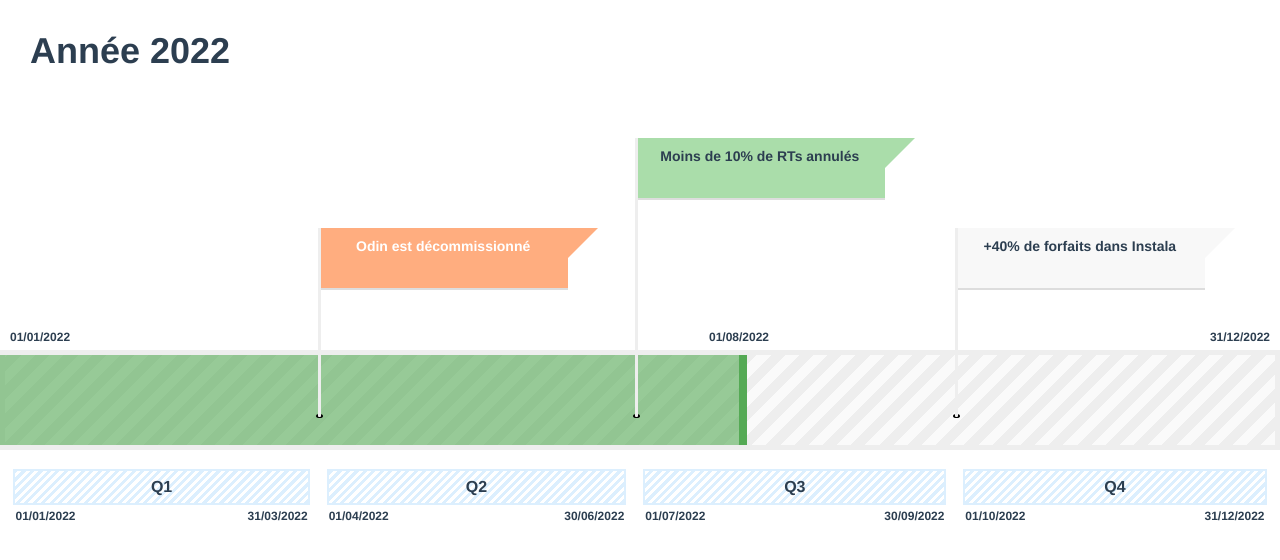
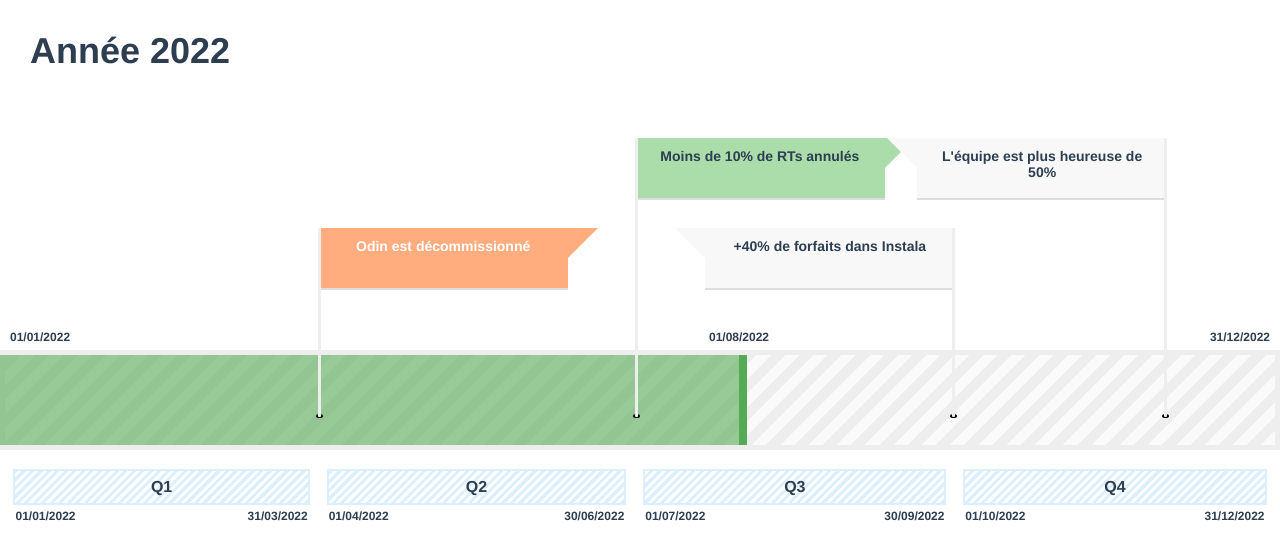
Before and after one commit to mghignet/progression-dashboard, a Vue app: page / in a window 1280 px wide. Shown: the top 560 px of the page. Built offline with nearby package versions, Linux system fonts and the light colour scheme.

Commit message:
feat: reverse the flag if we're on the second part of the timeline

```diff
--- a/src/components/Milestone.vue
+++ b/src/components/Milestone.vue
@@ -1,8 +1,12 @@
 <template>
-  <div class="milestone-container">
+  <div
+    class="milestone-container"
+    :class="{ reverse: reverse }"
+    :style="{ '--width': width }"
+  >
     <div
       class="milestone-flag"
-      :class="{ done: isDone(), warning: isInWarning() }"
+      :class="{ done: isDone(), warning: isInWarning(), reverse }"
     >
       <div class="milestone-text">{{ text }}</div>
     </div>
@@ -18,6 +22,9 @@ export default defineComponent({
   props: {
     text: String,
     state: String as PropType<MilestoneState>,
+    // Hacky but it's the only way I found to be able to position the reversed flags correctly
+    width: { type: String, required: true },
+    reverse: Boolean,
   },
   methods: {
     isDone() {
@@ -33,7 +40,9 @@ export default defineComponent({
 <!-- Add "scoped" attribute to limit CSS to this component only -->
 <style scoped lang="scss">
 .milestone-container {
+  width: var(--width, 250px);
   position: relative;
+
   &::before {
     // pole
     content: "";
@@ -47,6 +56,7 @@ export default defineComponent({
     border-bottom-left-radius: 1px;
     border-bottom-right-radius: 1px;
   }
+
   &::after {
     // hole
     content: "";
@@ -59,15 +69,26 @@ export default defineComponent({
     background: black;
     border-radius: 7px / 4px;
   }
+
+  &.reverse {
+    &::before {
+      left: initial;
+      right: 0;
+    }
+
+    &::after {
+      left: initial;
+      right: -2px;
+    }
+  }
 }
 
 $milestone-height: 60px;
-$milestone-width: 250px;
 $flag-default-color: #f8f8f8;
 .milestone-flag {
   position: relative;
   height: $milestone-height;
-  width: $milestone-width;
+  width: 100%;
   background: $flag-default-color;
   font-size: 14px;
   font-weight: bold;
@@ -86,6 +107,16 @@ $flag-default-color: #f8f8f8;
     border-style: solid;
     border-color: $flag-default-color transparent transparent
       $flag-default-color;
+  }
+
+  &.reverse {
+    :after {
+      border-width: $milestone-height/2 0px $milestone-height/2
+        $milestone-height/2;
+      border-color: $flag-default-color $flag-default-color transparent
+        transparent;
+      left: -$milestone-height/2;
+    }
   }
 
   &.done {
--- a/src/components/Timeline.vue
+++ b/src/components/Timeline.vue
@@ -5,11 +5,20 @@
       <div class="end-date">{{ formatDate(timeline.endDate) }}</div>
       <Milestone
         v-for="milestone in timeline.milestones"
+        :ref="`milestone${milestone.id}`"
         :key="milestone.id"
         :text="milestone.text"
         :state="milestone.state"
         class="timeline-milestone"
-        :style="{ left: getLeftPositionFromDate(milestone.date) }"
+        :style="{
+          left: reverse(milestone)
+            ? `calc(${getLeftPositionFromDate(
+                milestone.date
+              )} - ${milestoneFlagWidth})`
+            : getLeftPositionFromDate(milestone.date),
+        }"
+        :width="milestoneFlagWidth"
+        :reverse="reverse(milestone)"
       />
       <Period
         v-for="period in timeline.periods"
@@ -54,6 +63,7 @@ export default defineComponent({
     return {
       milestones: [] as MilestoneModel[],
       periods: [] as PeriodModel[],
+      milestoneFlagWidth: "250px",
     };
   },
   computed: {
@@ -66,6 +76,15 @@ export default defineComponent({
   },
   methods: {
     formatDate,
+    reverse(milestone: MilestoneModel) {
+      return (
+        this.getNumberOfDaysBetweenDates(
+          milestone.date,
+          this.timeline.endDate
+        ) <
+        this.numberOfDaysForTimeline / 2
+      );
+    },
     getNumberOfDaysBetweenDates(begin: Date, end: Date): number {
       return Math.max(0, moment(end).diff(moment(begin), "days") + 1);
     },
--- a/src/service/timeline-service.ts
+++ b/src/service/timeline-service.ts
@@ -49,6 +49,11 @@ export function getTimeline(): TimelineModel {
         text: "+40% de forfaits dans Instala",
         date: new Date("09/30/2022"),
       },
+      {
+        id: "4",
+        text: "L'équipe est plus heureuse de 50%",
+        date: new Date("11/30/2022"),
+      },
     ],
   };
 }
```
